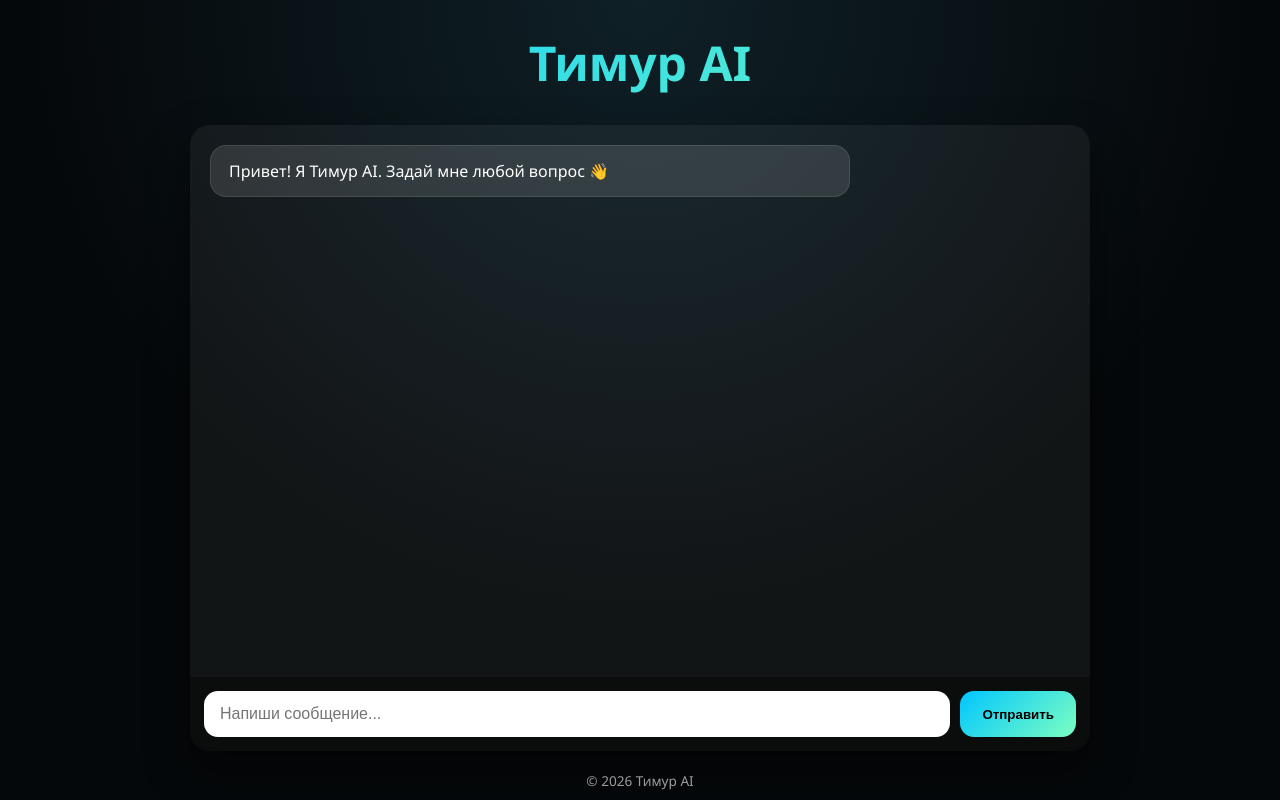
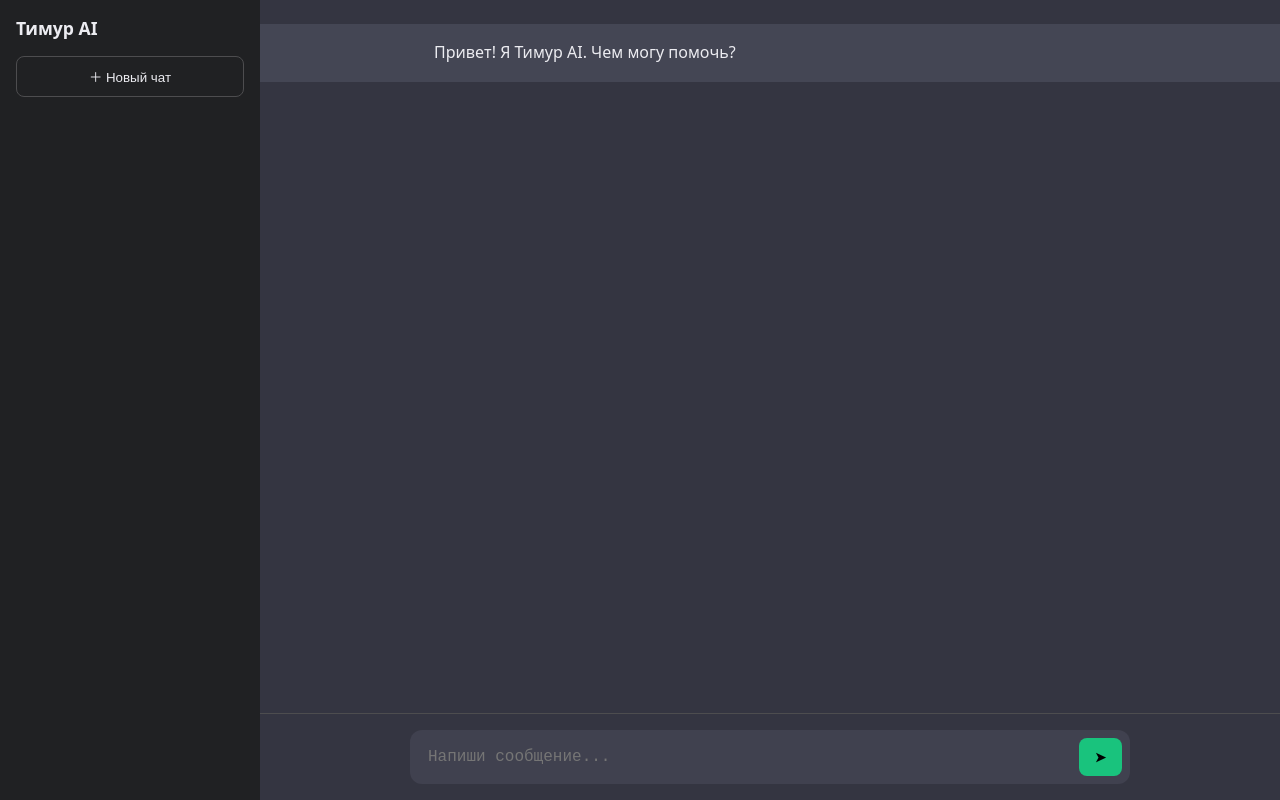
Before and after one commit to D1fficult03/Timur-AI, a website: page index.html in a window 1280 px wide. Drawn offline with Linux system fonts and the light colour scheme.

Commit message:
index.html

```diff
--- a/index.html
+++ b/index.html
@@ -5,148 +5,173 @@
   <meta name="viewport" content="width=device-width, initial-scale=1.0" />
   <title>Тимур AI</title>
   <style>
+    * { box-sizing: border-box; }
     body {
       margin: 0;
-      font-family: 'Segoe UI', Tahoma, Geneva, Verdana, sans-serif;
-      background: radial-gradient(circle at top, #0f2027, #05080a 60%);
-      color: #ffffff;
+      font-family: system-ui, -apple-system, BlinkMacSystemFont, "Segoe UI", Roboto, Ubuntu;
+      background: #343541;
+      color: #ececf1;
       height: 100vh;
+      display: flex;
+    }
+    .sidebar {
+      width: 260px;
+      background: #202123;
+      padding: 16px;
       display: flex;
       flex-direction: column;
     }
-    header {
-      padding: 30px 20px;
-      text-align: center;
+    .sidebar h1 {
+      font-size: 1.1rem;
+      margin: 0 0 16px;
     }
-    header h1 {
-      font-size: 3rem;
-      margin: 0;
-      background: linear-gradient(135deg, #00c6ff, #7cffc1);
-      -webkit-background-clip: text;
-      -webkit-text-fill-color: transparent;
+    .new-chat {
+      border: 1px solid #4d4d4f;
+      background: transparent;
+      color: #ececf1;
+      padding: 10px;
+      border-radius: 8px;
+      cursor: pointer;
+      margin-bottom: 20px;
     }
-    header p {
-      opacity: 0.85;
-    }
-    .chat-container {
+    .chat-area {
       flex: 1;
-      max-width: 900px;
-      width: 100%;
-      margin: 0 auto 20px;
-      background: rgba(255,255,255,0.05);
-      border-radius: 20px;
       display: flex;
       flex-direction: column;
-      box-shadow: 0 20px 40px rgba(0,0,0,0.5);
-      overflow: hidden;
+      background: #343541;
     }
     .messages {
       flex: 1;
-      padding: 20px;
+      padding: 24px 0;
       overflow-y: auto;
     }
+    .message-row {
+      padding: 16px 0;
+      display: flex;
+      justify-content: center;
+    }
+    .message-row.ai {
+      background: #444654;
+    }
+    .message-row.user {
+      background: #343541;
+    }
     .message {
-      max-width: 70%;
-      margin-bottom: 14px;
-      padding: 14px 18px;
-      border-radius: 16px;
-      line-height: 1.4;
-    }
-    .user {
-      background: linear-gradient(135deg, #0072ff, #00c6ff);
-      margin-left: auto;
-    }
-    .ai {
-      background: rgba(255,255,255,0.12);
-      border: 1px solid rgba(255,255,255,0.1);
+      max-width: 720px;
+      width: 100%;
+      padding: 0 24px;
+      line-height: 1.6;
+      white-space: pre-wrap;
     }
     .input-area {
+      border-top: 1px solid #4d4d4f;
+      padding: 16px;
       display: flex;
-      padding: 14px;
-      background: rgba(0,0,0,0.4);
-      gap: 10px;
+      justify-content: center;
+      background: #343541;
     }
-    .input-area input {
+    .input-box {
+      max-width: 720px;
+      width: 100%;
+      display: flex;
+      background: #40414f;
+      border-radius: 12px;
+      padding: 8px;
+    }
+    .input-box textarea {
       flex: 1;
-      padding: 14px 16px;
-      border-radius: 14px;
+      resize: none;
+      background: transparent;
       border: none;
       outline: none;
+      color: #ececf1;
       font-size: 1rem;
+      padding: 10px;
+      max-height: 200px;
     }
-    .input-area button {
-      padding: 14px 22px;
-      border-radius: 14px;
+    .input-box button {
+      background: #19c37d;
       border: none;
-      cursor: pointer;
-      background: linear-gradient(135deg, #00c6ff, #7cffc1);
+      border-radius: 8px;
+      padding: 0 16px;
       color: #000;
       font-weight: 600;
+      cursor: pointer;
     }
-    footer {
-      text-align: center;
-      font-size: 0.85rem;
-      opacity: 0.6;
-      padding-bottom: 10px;
+    @media (max-width: 768px) {
+      .sidebar { display: none; }
     }
   </style>
 </head>
 <body>
-  <header>
+  <div class="sidebar">
     <h1>Тимур AI</h1>
-  </header>
+    <button class="new-chat" onclick="newChat()">＋ Новый чат</button>
+  </div>
 
-  <div class="chat-container">
+  <div class="chat-area">
     <div class="messages" id="messages">
-      <div class="message ai">Привет! Я Тимур AI. Задай мне любой вопрос 👋</div>
+      <div class="message-row ai">
+        <div class="message">Привет! Я Тимур AI. Чем могу помочь?</div>
+      </div>
     </div>
+
     <div class="input-area">
-      <input id="userInput" type="text" placeholder="Напиши сообщение..." />
-      <button onclick="sendMessage()">Отправить</button>
+      <div class="input-box">
+        <textarea id="userInput" rows="1" placeholder="Напиши сообщение..."></textarea>
+        <button onclick="sendMessage()">➤</button>
+      </div>
     </div>
   </div>
 
-  <footer>© 2026 Тимур AI</footer>
-
   <script>
-    // API ключ УДАЛЕН из фронта (используется Appwrite Function)
-    const FUNCTION_URL = "https://timur-ai.appwrite.network/"; // вставь ключ
-    const API_URL = "https://api.deepseek.com/chat/completions";
-
+    const FUNCTION_URL = "https://YOUR_APPWRITE_FUNCTION_URL";
     const messagesDiv = document.getElementById('messages');
     const input = document.getElementById('userInput');
+
+    function addMessage(text, type) {
+      const row = document.createElement('div');
+      row.className = `message-row ${type}`;
+      const msg = document.createElement('div');
+      msg.className = 'message';
+      msg.innerText = text;
+      row.appendChild(msg);
+      messagesDiv.appendChild(row);
+      messagesDiv.scrollTop = messagesDiv.scrollHeight;
+    }
 
     async function sendMessage() {
       const text = input.value.trim();
       if (!text) return;
-
       addMessage(text, 'user');
       input.value = '';
 
-            const response = await fetch(FUNCTION_URL, {
-        method: 'POST',
-        headers: {
-          'Content-Type': 'application/json'
-        },
-        body: JSON.stringify({ message: text })
-      });
+      addMessage('Тимур AI печатает…', 'ai');
+      const typing = messagesDiv.lastChild;
 
-      const data = await response.json();
-            const reply = data.reply || 'Ошибка ответа';
-
-      addMessage(reply, 'ai');
+      try {
+        const res = await fetch(FUNCTION_URL, {
+          method: 'POST',
+          headers: { 'Content-Type': 'application/json' },
+          body: JSON.stringify({ message: text })
+        });
+        const data = await res.json();
+        typing.querySelector('.message').innerText = data.reply;
+      } catch (e) {
+        typing.querySelector('.message').innerText = 'Ошибка соединения';
+      }
     }
 
-    function addMessage(text, type) {
-      const div = document.createElement('div');
-      div.className = `message ${type}`;
-      div.innerText = text;
-      messagesDiv.appendChild(div);
-      messagesDiv.scrollTop = messagesDiv.scrollHeight;
+    function newChat() {
+      messagesDiv.innerHTML = '';
+      addMessage('Новый чат. Я Тимур AI 👋', 'ai');
     }
 
     input.addEventListener('keydown', e => {
-      if (e.key === 'Enter') sendMessage();
+      if (e.key === 'Enter' && !e.shiftKey) {
+        e.preventDefault();
+        sendMessage();
+      }
     });
   </script>
 </body>
```
